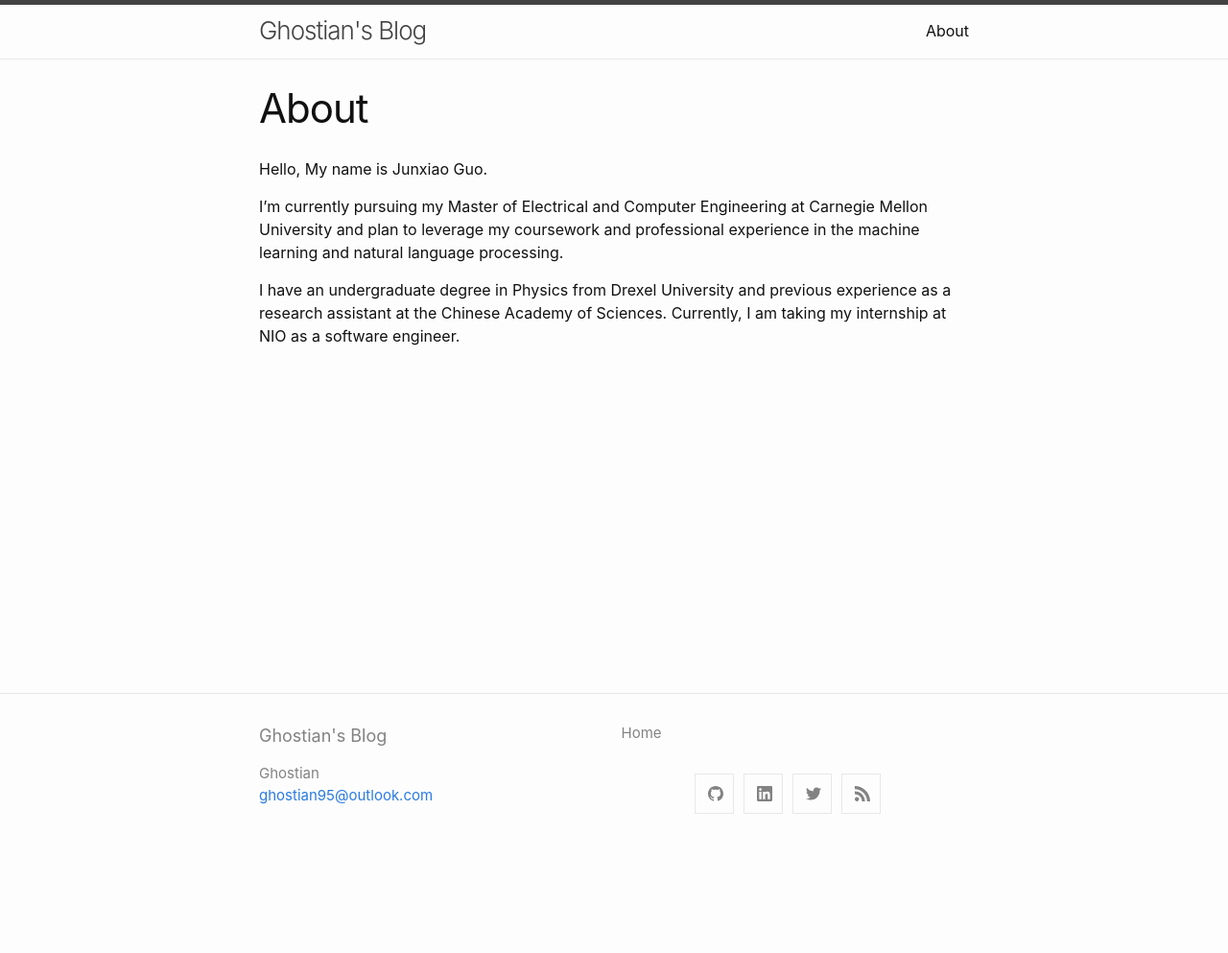
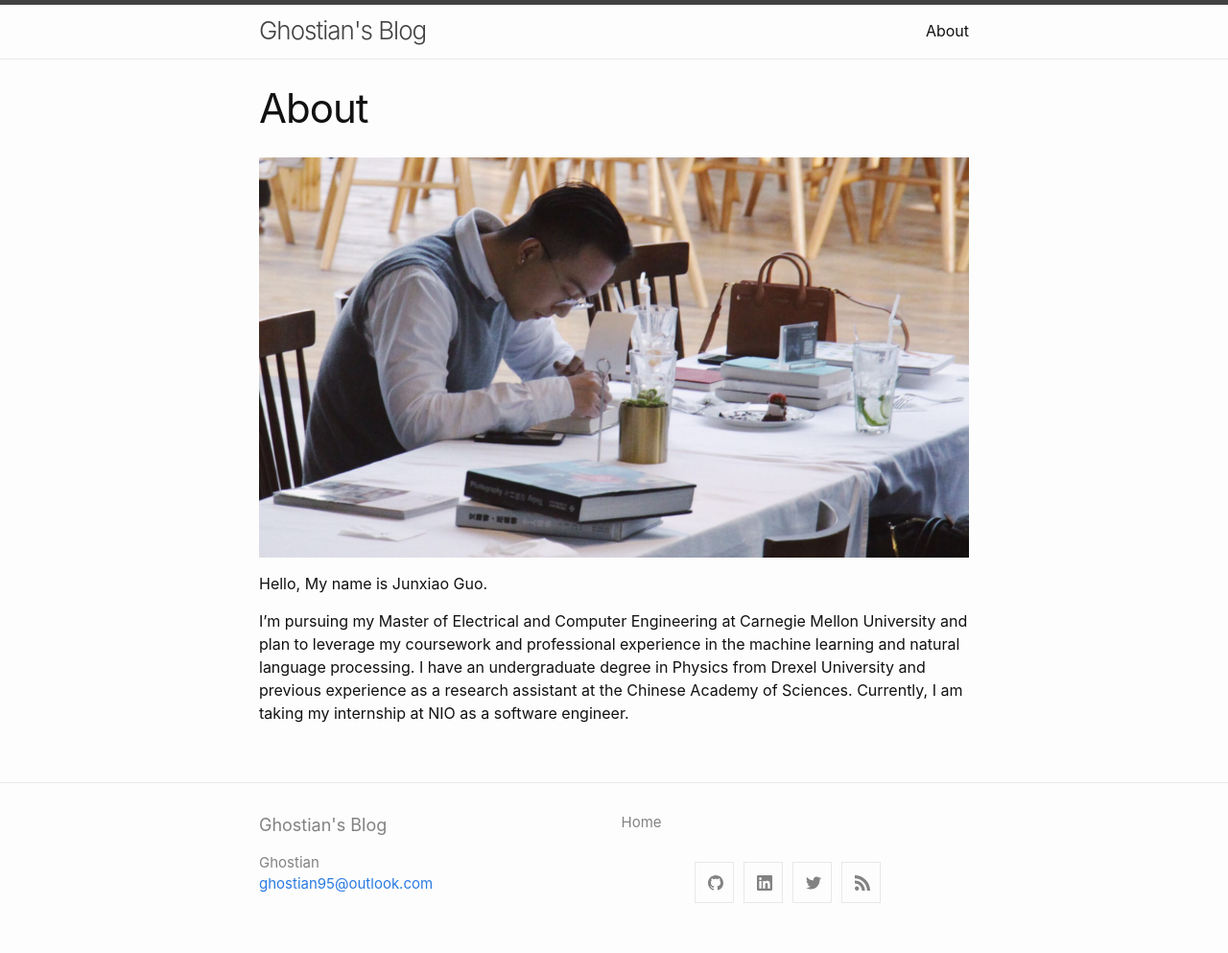
Before and after one commit to ghostian/ghostian.github.io, a Jekyll site: the page built from about.md, in a window 1280 px wide. Shown: the whole page at 96% size. Built offline with Jekyll 4.4.1, drawn with Linux system fonts in a browser that asks for light colours; before the commit the page ends 900 px from its top, so only the background shows below that.

Commit message:
Aug-8: about me

```diff
--- a/about.md
+++ b/about.md
@@ -4,8 +4,8 @@
 permalink: /about/
 ---
 
+![casual_pic](/assets/images/casual-jx.jpeg)
+
 Hello, My name is Junxiao Guo.
 
-I'm currently pursuing my Master of Electrical and Computer Engineering at Carnegie Mellon University and plan to leverage my coursework and professional experience in the machine learning and natural language processing.
-
-I have an undergraduate degree in Physics from Drexel University and previous experience as a research assistant at the Chinese Academy of Sciences. Currently, I am taking my internship at NIO as a software engineer.
+I'm pursuing my Master of Electrical and Computer Engineering at Carnegie Mellon University and plan to leverage my coursework and professional experience in the machine learning and natural language processing. I have an undergraduate degree in Physics from Drexel University and previous experience as a research assistant at the Chinese Academy of Sciences. Currently, I am taking my internship at NIO as a software engineer.
```
Also changed, not shown: assets/images/casual-jx.jpeg (added).
